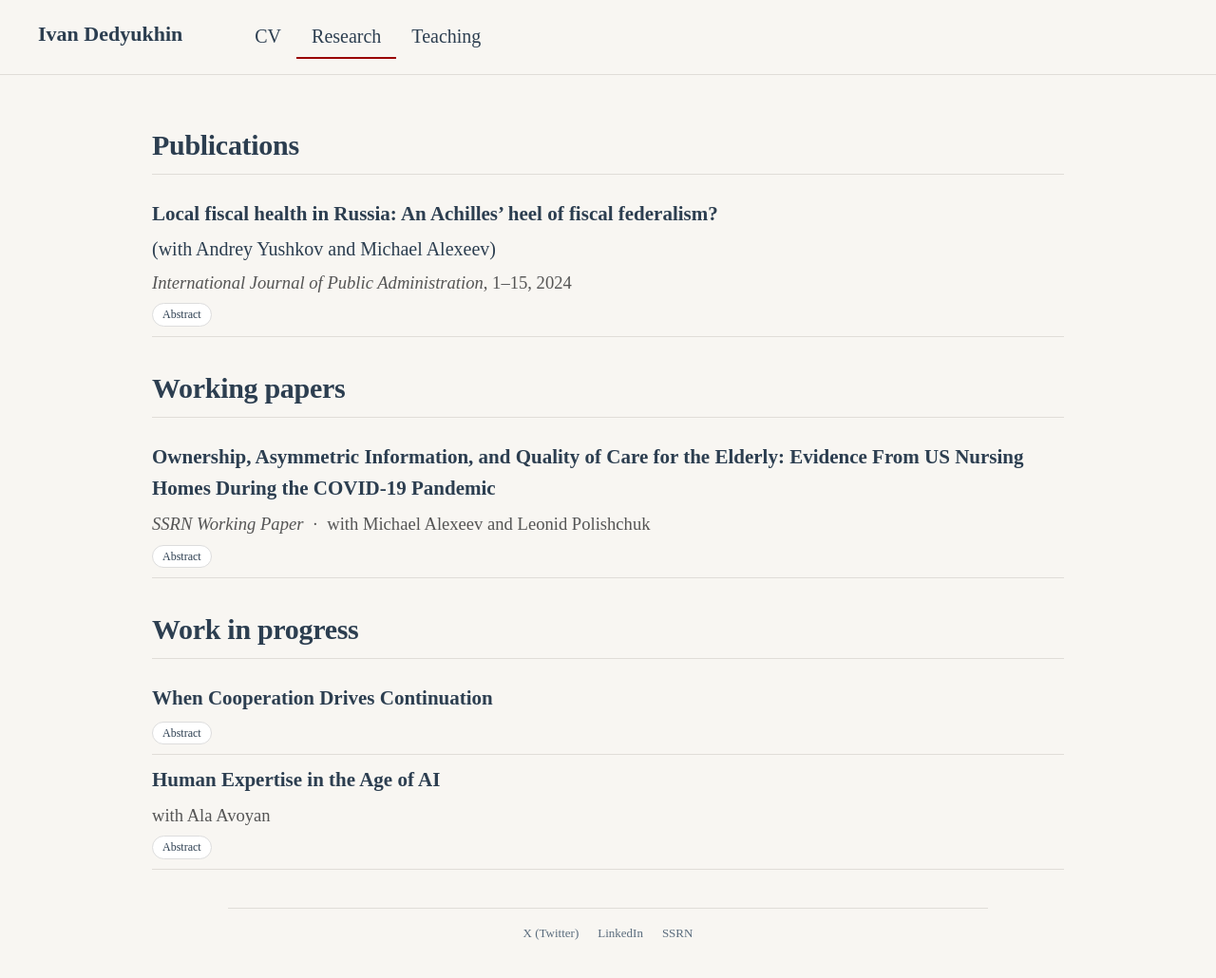
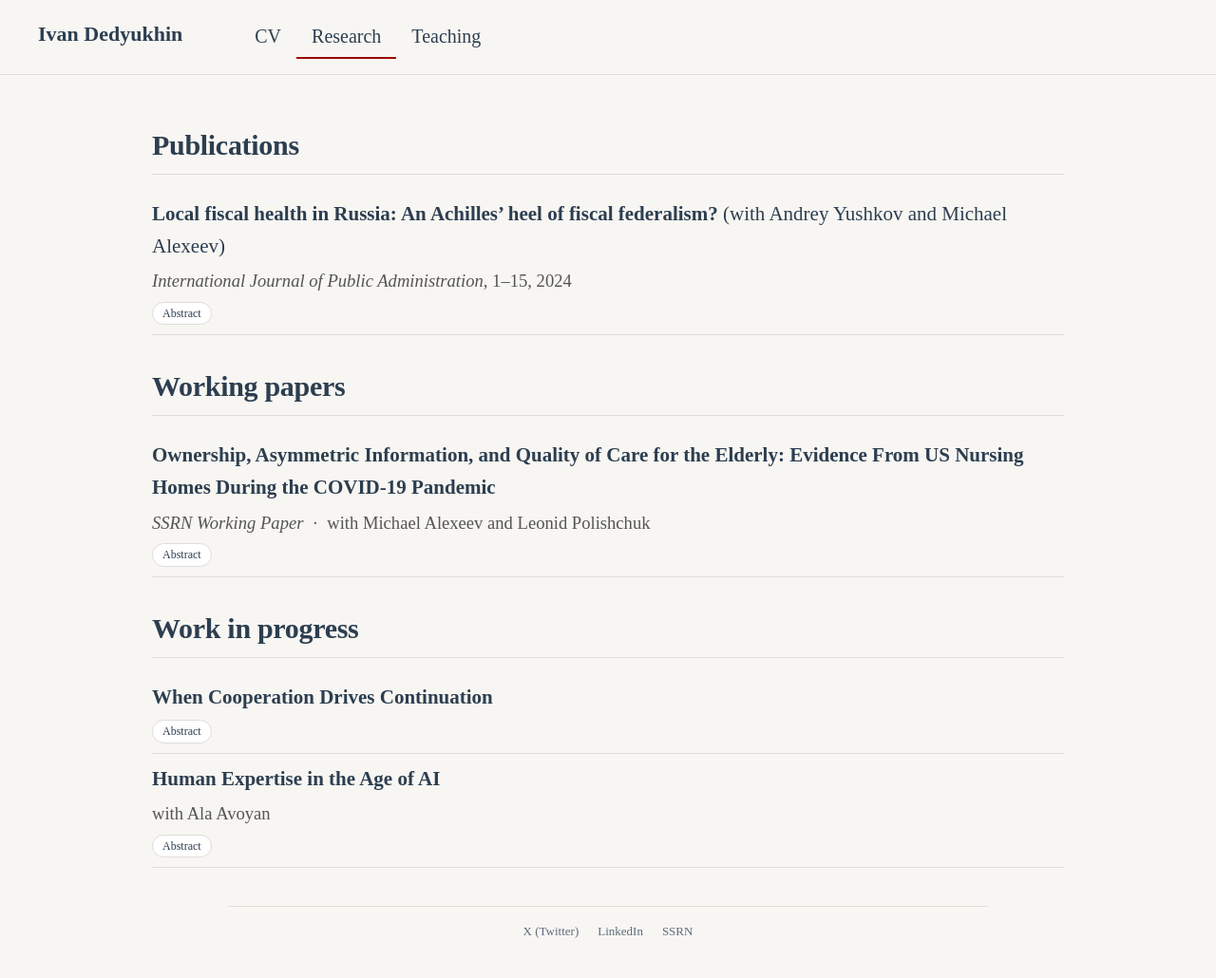
Before and after one commit to Dedyukhin/dedyukhin.github.io, a Jekyll site: the page built from Research.md, in a window 1280 px wide. Shown: the whole page at 95% size. Built offline with Jekyll 4.4.1, drawn with Linux system fonts in a browser that asks for light colours; some web fonts are replaced.

Commit message:
Update Research.md

```diff
--- a/Research.md
+++ b/Research.md
@@ -8,7 +8,7 @@ permalink: /research/
 
 <div class="pub-card">
   <div class="pub-header">
-    <a class="pub-title" href="https://www.tandfonline.com/doi/full/10.1080/01900692.2024.2399133"><strong>Local fiscal health in Russia: An Achilles’ heel of fiscal federalism?</strong></a> (with Andrey Yushkov and Michael Alexeev)
+    <a class="pub-title" href="https://www.tandfonline.com/doi/full/10.1080/01900692.2024.2399133"><strong>Local fiscal health in Russia: An Achilles’ heel of fiscal federalism?</strong> (with Andrey Yushkov and Michael Alexeev) </a>
     <div class="pub-meta"><em>International Journal of Public Administration</em>, 1–15, 2024</div>
     <div class="button-group">
       <a class="mini-btn" onclick="toggleAbstract('abstract_local_fiscal_health')">Abstract</a>
```
